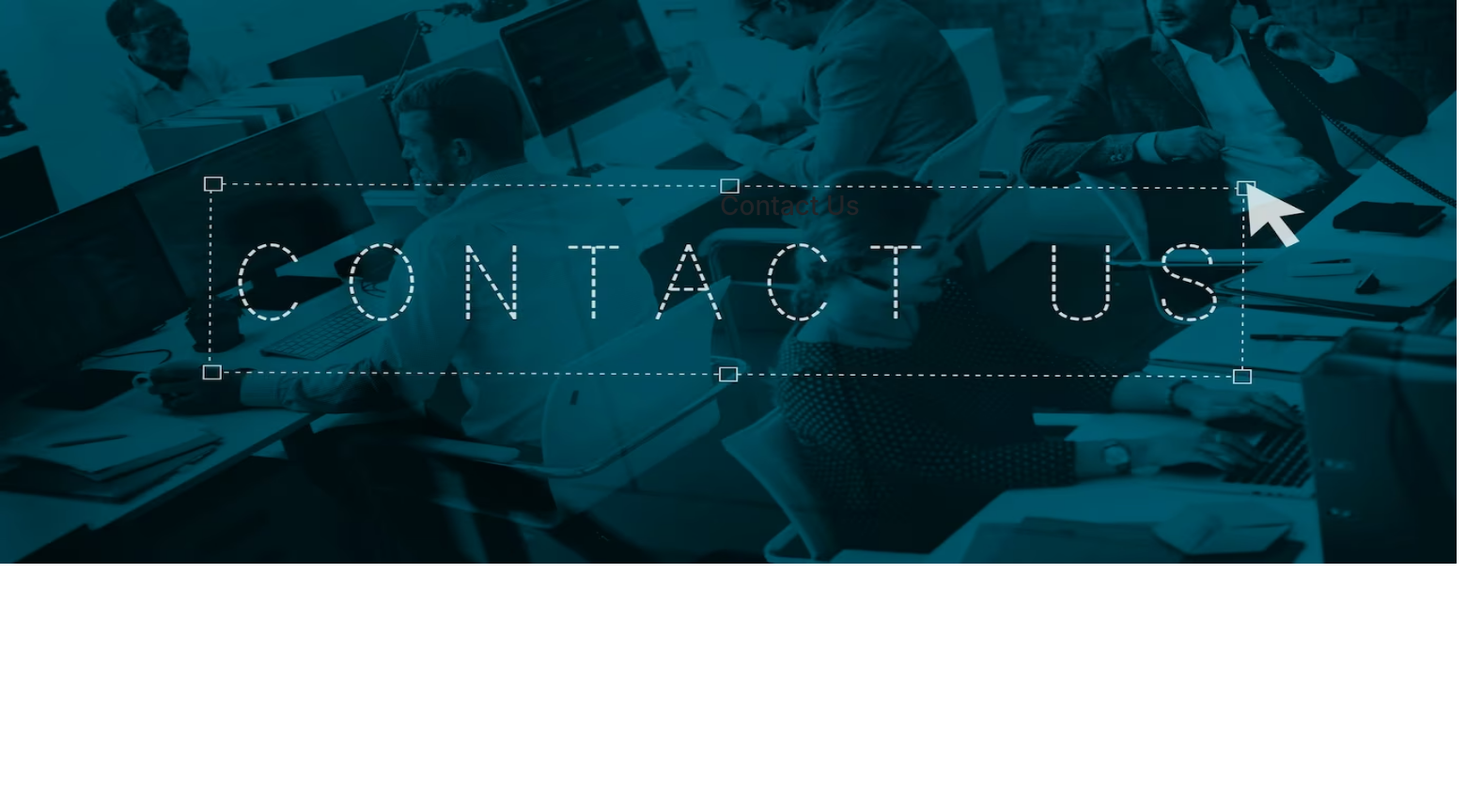
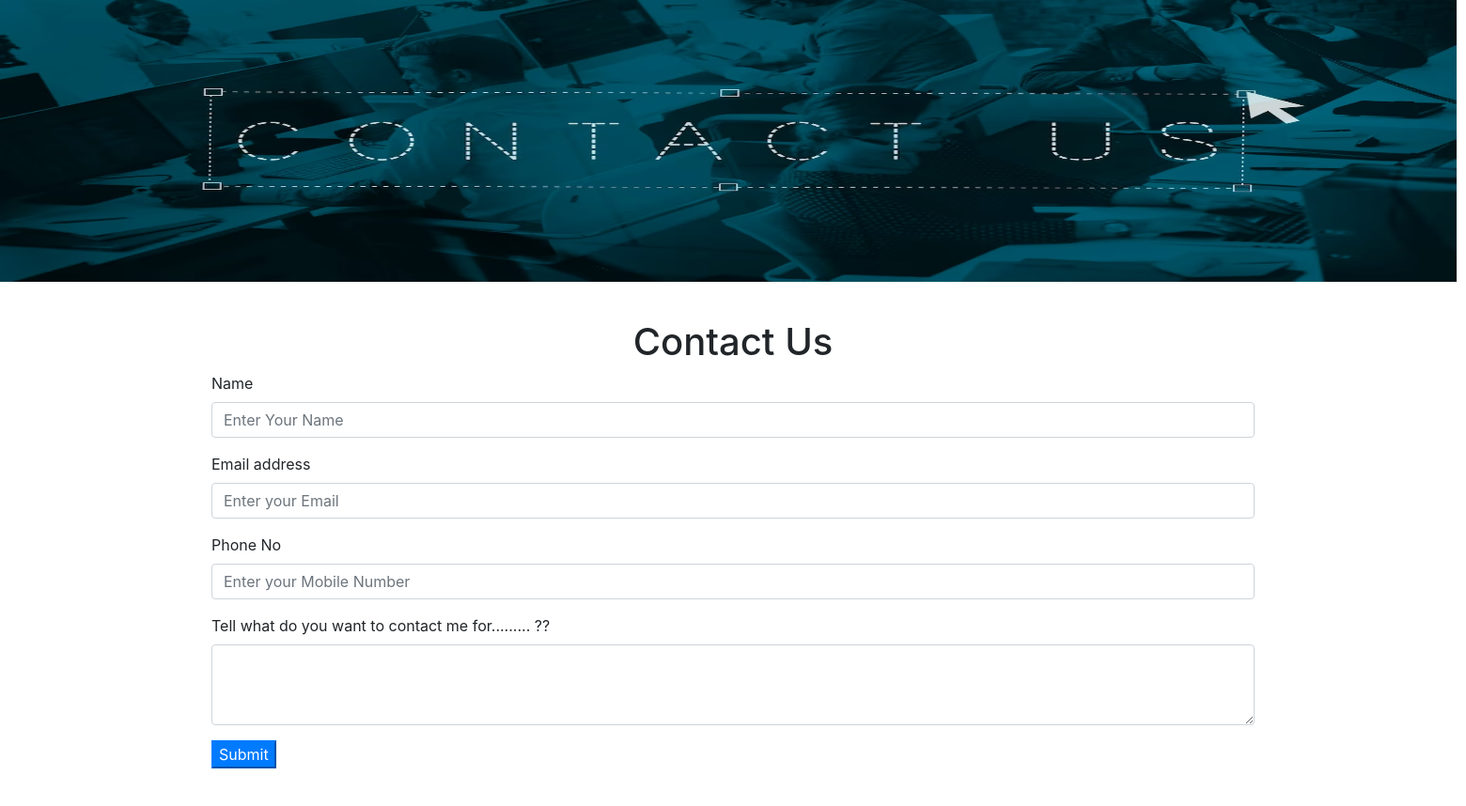
Before and after one commit to Nitinp01/fullstackDeveloper, a Django app: page /contact in a window 1560 px wide. Shown: the part 56-914 px from the top of the page at 94% size. Before the commit the page ends 656 px from the top, so only its background shows below. Run offline with Django 4.2, Linux system fonts and the light colour scheme.

Commit message:
minor changes in contact.html file

```diff
--- a/home/views.py
+++ b/home/views.py
@@ -21,5 +21,6 @@ def services (request):
      return render(request, 'services.html')
     #return HttpResponse("This is ServicesPage")
 def contact (request):
+
      return render(request, 'contact.html')
     #return HttpResponse("This is ContactPage")
--- a/templates/contact.html
+++ b/templates/contact.html
@@ -5,11 +5,33 @@
 {% block title %}Contact{% endblock title %}
 
 {% block body %}
-<div class="container-fluid px-0 ">
-    <img src="/static/10.avif" height="600" width="1550" alt="...">
-<h3 style="position: absolute;
-top:259px;
-left:766px; " >Contact Us</h3>
+<div class="container-fluid px-0 mb-3 ">
+    <img src="/static/10.avif" height="300" width="1550" alt="...">
+</div>
+<div class="container mb-3 py-4 ">
+<h1 class="text-center"  >Contact Us</h1>
+<form method ="post" action="/contact">
+    {% csrf_token %}
+    <div class="form-group">
+      <label for="name">Name</label>
+      <input type="text" class="form-control" id="name" name="name" placeholder="Enter Your Name">
+    </div>
+    <div class="form-group">
+      <label for="email">Email address</label>
+      <input type="email" class="form-control" id="email" name="Email" placeholder="Enter your Email">
+    </div>
+    <div class="form-group">
+      <label for="phone">Phone No</label>
+      <input type="Phone" class="form-control" id="phone" name="phone" placeholder="Enter your Mobile Number">
+    </div>
+
+    <div class="form-group">
+      <label for="desc">Tell what do you want to contact me for......... ??</label>
+      <textarea class="form-control" id="desc" rows="3" name="desc"></textarea>
+    </div>
+    <button class="btm btn-primary" type="submit">Submit</button>
+  </form>
+
 
 </div>
 {% endblock body %}
```
